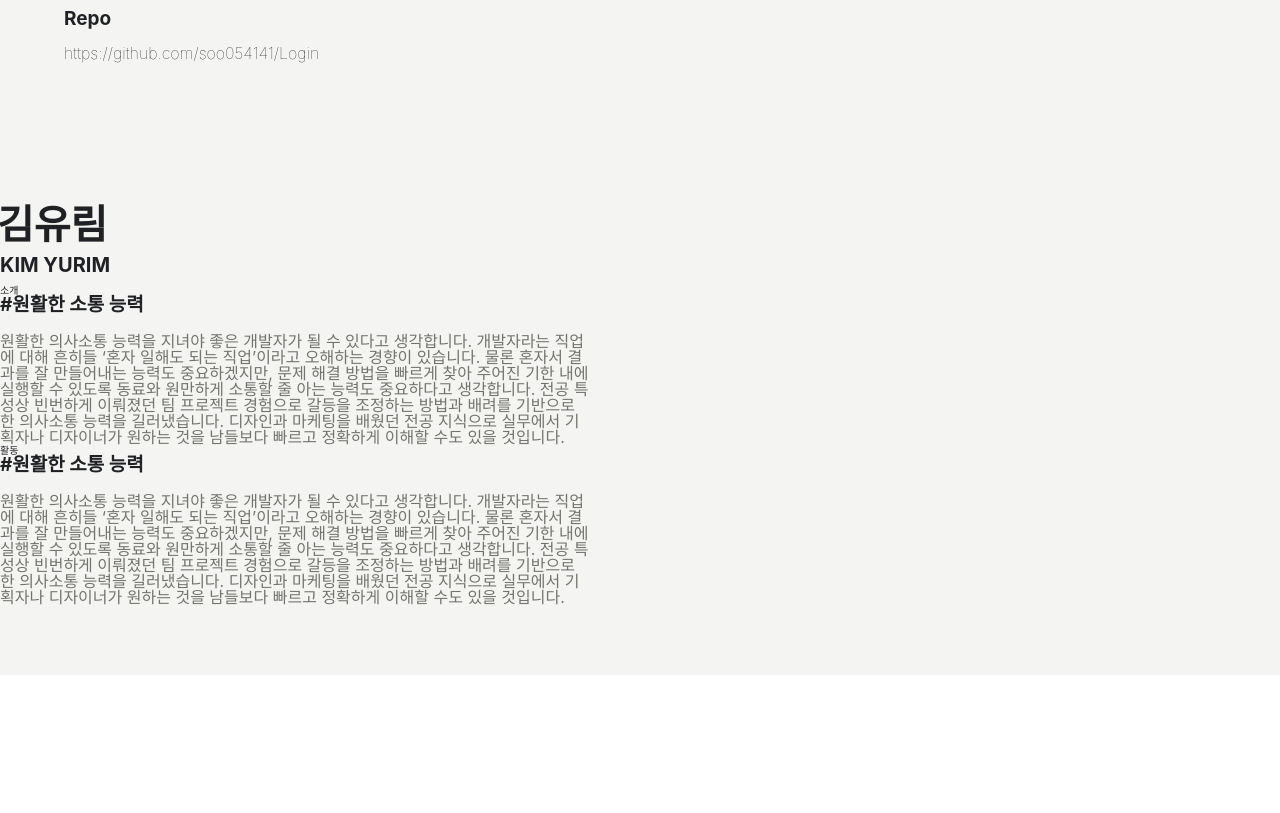
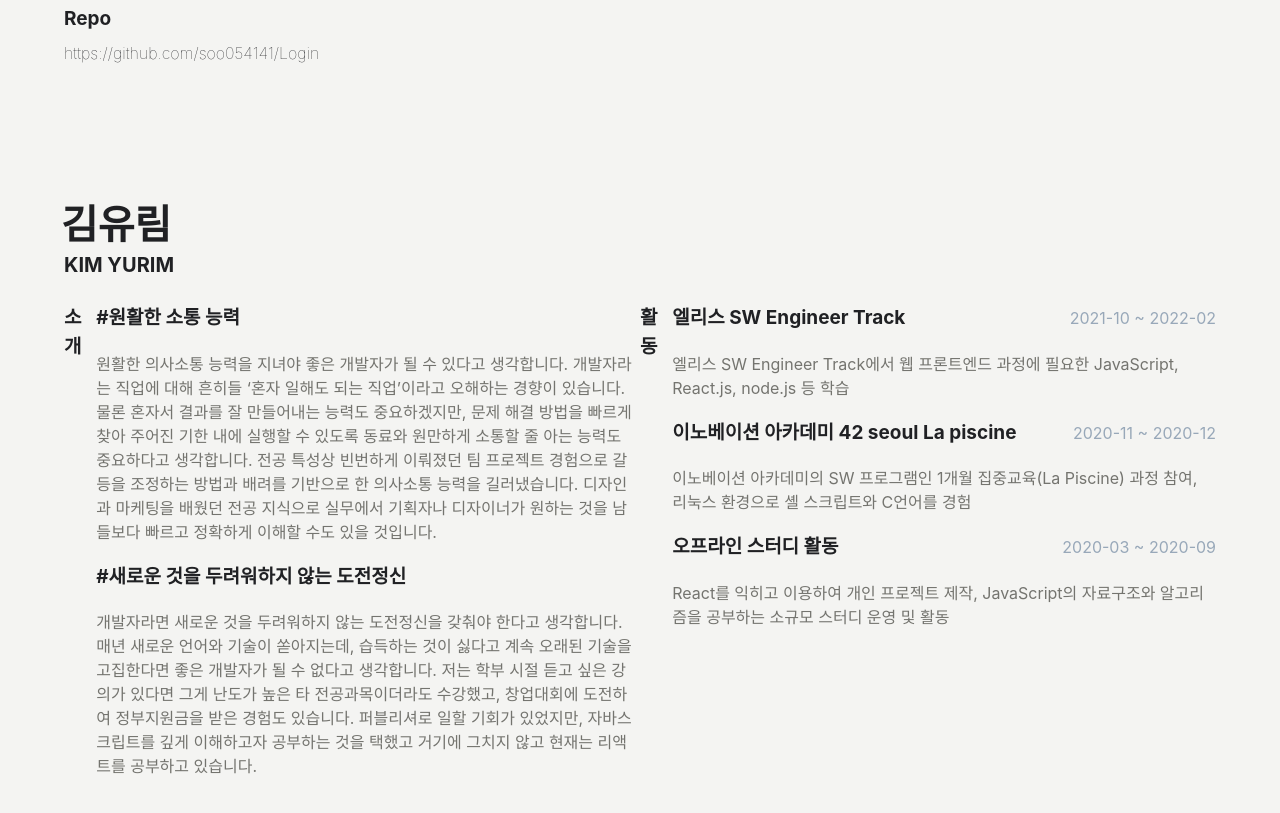
Before and after one commit to soo054141/portfolio_2023, a React (Create React App) app: page / in a window 1280 px wide. Shown: the part 2760-3573 px from the top of the page. Before the commit the page ends 3435 px from the top, so only its background shows below. Built offline with nearby package versions, Linux system fonts and the light colour scheme.

Commit message:
Add Intro page

```diff
--- a/src/components/Description.jsx
+++ b/src/components/Description.jsx
@@ -2,16 +2,24 @@ import React from "react";
 import PropTypes from "prop-types";
 import styled from "styled-components";
 
-const Wrapper = styled.div`
-  width: 590px;
-`;
+const Wrapper = styled.div``;
 
 const SubHead = styled.div`
-  font-weight: bold;
-  font-size: 1.9rem;
+  display: flex;
+  justify-content: space-between;
+  align-items: center;
   margin-bottom: 1.9rem;
 `;
 
+const Subheading = styled.div`
+  font-weight: bold;
+  font-size: 1.9rem;
+`;
+
+const Date = styled.div`
+  font-size: 1.6rem;
+  color: #98a8b9;
+`;
 const Content = styled.p`
   font-size: 1.6rem;
   color: ${(props) => props.theme.lightGray};
@@ -20,20 +28,25 @@ const Content = styled.p`
 function Description({ subheading, content, date }) {
   return (
     <Wrapper>
-      <SubHead>{subheading}</SubHead>
+      <SubHead>
+        <Subheading>{subheading}</Subheading>
+        {date && <Date>{date}</Date>}
+      </SubHead>
       <Content>{content}</Content>
     </Wrapper>
   );
 }
 
 Description.defaultProps = {
-  subheading: "#원활한 소통 능력",
-  content:
-    "원활한 의사소통 능력을 지녀야 좋은 개발자가 될 수 있다고 생각합니다. 개발자라는 직업에 대해 흔히들 ‘혼자 일해도 되는 직업’이라고 오해하는 경향이 있습니다. 물론 혼자서 결과를 잘 만들어내는 능력도 중요하겠지만, 문제 해결 방법을 빠르게 찾아 주어진 기한 내에 실행할 수 있도록 동료와 원만하게 소통할 줄 아는 능력도 중요하다고 생각합니다. 전공 특성상 빈번하게 이뤄졌던 팀 프로젝트 경험으로 갈등을 조정하는 방법과 배려를 기반으로 한 의사소통 능력을 길러냈습니다. 디자인과 마케팅을 배웠던 전공 지식으로 실무에서 기획자나 디자이너가 원하는 것을 남들보다 빠르고 정확하게 이해할 수도 있을 것입니다.",
+  subheading: "",
+  content: "",
+  date: "",
 };
 
 Description.propTypes = {
   subheading: PropTypes.string,
   content: PropTypes.string,
+  date: PropTypes.string,
 };
+
 export default Description;
--- a/src/pages/intro/index.jsx
+++ b/src/pages/intro/index.jsx
@@ -1,25 +1,81 @@
 import React from "react";
-import { IntroContainer } from "./style";
+import {
+  IntroContainer,
+  ActivitiesWrap,
+  ActivitiesTitle,
+  ActivitiesContent,
+} from "./style";
 import { MyInfo } from "../../components/MyInfo";
 import Description from "../../components/Description";
 
 function Intro() {
+  const myInfomation = [
+    {
+      subheading: "#원활한 소통 능력",
+      content:
+        "원활한 의사소통 능력을 지녀야 좋은 개발자가 될 수 있다고 생각합니다. 개발자라는 직업에 대해 흔히들 ‘혼자 일해도 되는 직업’이라고 오해하는 경향이 있습니다. 물론 혼자서 결과를 잘 만들어내는 능력도 중요하겠지만, 문제 해결 방법을 빠르게 찾아 주어진 기한 내에 실행할 수 있도록 동료와 원만하게 소통할 줄 아는 능력도 중요하다고 생각합니다. 전공 특성상 빈번하게 이뤄졌던 팀 프로젝트 경험으로 갈등을 조정하는 방법과 배려를 기반으로 한 의사소통 능력을 길러냈습니다. 디자인과 마케팅을 배웠던 전공 지식으로 실무에서 기획자나 디자이너가 원하는 것을 남들보다 빠르고 정확하게 이해할 수도 있을 것입니다.",
+    },
+    {
+      subheading: "#새로운 것을 두려워하지 않는 도전정신",
+      content:
+        "개발자라면 새로운 것을 두려워하지 않는 도전정신을 갖춰야 한다고 생각합니다. 매년 새로운 언어와 기술이 쏟아지는데, 습득하는 것이 싫다고 계속 오래된 기술을 고집한다면 좋은 개발자가 될 수 없다고 생각합니다. 저는 학부 시절 듣고 싶은 강의가 있다면 그게 난도가 높은 타 전공과목이더라도 수강했고, 창업대회에 도전하여 정부지원금을 받은 경험도 있습니다. 퍼블리셔로 일할 기회가 있었지만, 자바스크립트를 깊게 이해하고자 공부하는 것을 택했고 거기에 그치지 않고 현재는 리액트를 공부하고 있습니다.",
+    },
+  ];
+
+  const myActivities = [
+    {
+      subheading: "엘리스 SW Engineer Track",
+      content:
+        "엘리스 SW Engineer Track에서 웹 프론트엔드 과정에 필요한 JavaScript, React.js, node.js 등 학습",
+      date: "2021-10 ~ 2022-02",
+    },
+    {
+      subheading: "이노베이션 아카데미 42 seoul La piscine",
+      content:
+        "이노베이션 아카데미의 SW 프로그램인 1개월 집중교육(La Piscine) 과정 참여, 리눅스 환경으로 셸 스크립트와 C언어를 경험",
+      date: "2020-11 ~ 2020-12",
+    },
+    {
+      subheading: "오프라인 스터디 활동",
+      content:
+        "React를 익히고 이용하여 개인 프로젝트 제작, JavaScript의 자료구조와 알고리즘을 공부하는 소규모 스터디 운영 및 활동",
+      date: "2020-03 ~ 2020-09",
+    },
+  ];
+
   return (
     <IntroContainer>
       <MyInfo>
         <h2>김유림</h2>
         <h4>KIM YURIM</h4>
       </MyInfo>
-      <div>
-        <div>
-          <div>소개</div>
-          <Description />
-        </div>
-        <div>
-          <div>활동</div>
-          <Description />
-        </div>
-      </div>
+      <ActivitiesWrap>
+        <ActivitiesTitle>소개</ActivitiesTitle>
+        <ActivitiesContent>
+          {myInfomation.map((el, i) => {
+            return (
+              <Description
+                key={i}
+                subheading={el.subheading}
+                content={el.content}
+              />
+            );
+          })}
+        </ActivitiesContent>
+        <ActivitiesTitle>활동</ActivitiesTitle>
+        <ActivitiesContent>
+          {myActivities.map((el, i) => {
+            return (
+              <Description
+                key={i}
+                subheading={el.subheading}
+                content={el.content}
+                date={el.date}
+              />
+            );
+          })}
+        </ActivitiesContent>
+      </ActivitiesWrap>
     </IntroContainer>
   );
 }
--- a/src/pages/intro/style.js
+++ b/src/pages/intro/style.js
@@ -2,7 +2,36 @@ import styled from "styled-components";
 
 export const IntroContainer = styled.div`
   width: 100%;
+  display: flex;
+  flex-direction: column;
+  align-items: center;
   background-color: ${(props) => props.theme.bgColor};
   color: ${(props) => props.theme.color};
   padding: 7rem 0;
+
+  & > div {
+    width: 90vw;
+  }
 `;
+
+export const ActivitiesWrap = styled.div`
+  /* display: grid;
+  grid-template-columns: 70px 1fr 70px 1fr; */
+  display: flex;
+  justify-content: space-between;
+  margin-top: 1.9rem;
+  line-height: 1.5;
+`;
+
+export const ActivitiesTitle = styled.div`
+  font-weight: bold;
+  font-size: 1.9rem;
+`;
+
+export const ActivitiesContent = styled.div`
+  width: 590px;
+
+  & > :not(:first-child) {
+    margin-top: 1.9rem;
+  }
+`;
```
